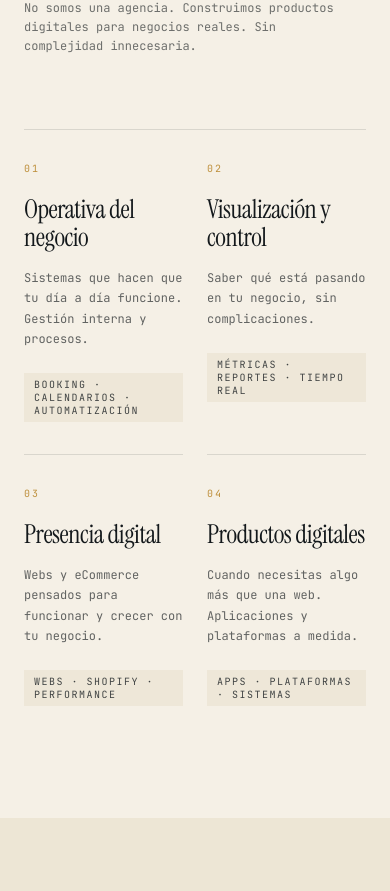
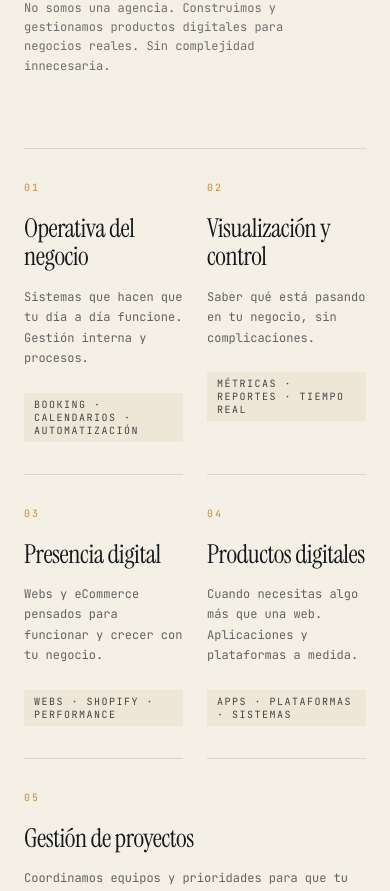
Before and after one commit to honestechfactory/landing-htf, a Next.js app: page / in a window 390 px wide. Shown: the part 1094-1985 px from the top of the page. Built offline with nearby package versions, Linux system fonts and the light colour scheme.

Commit message:
feat: expand services section with new project management service and adjust grid layout

```diff
--- a/src/app/globals.css
+++ b/src/app/globals.css
@@ -318,7 +318,7 @@ section {
 
 .services-grid {
   display: grid;
-  grid-template-columns: repeat(4, 1fr);
+  grid-template-columns: repeat(5, 1fr);
   border-top: 1px solid var(--htf-line);
 }
 
@@ -816,9 +816,10 @@ footer a:hover {
     padding-left: 0;
   }
 
-  /* Last row in 2-column grid: remove border from both cells */
-  .service-card:nth-last-child(-n+2) {
+  /* 5th card alone in last row: full width, no border */
+  .service-card:last-child {
     border-bottom: none;
+    grid-column: span 2;
   }
 
   .proceso-step:last-child {
--- a/src/components/Servicios.tsx
+++ b/src/components/Servicios.tsx
@@ -25,6 +25,12 @@ const services = [
     desc: 'Cuando necesitas algo más que una web. Aplicaciones y plataformas a medida.',
     tag: 'apps · plataformas · sistemas',
   },
+  {
+    num: '05',
+    name: 'Gestión de proyectos',
+    desc: 'Coordinamos equipos y prioridades para que tu proyecto llegue a donde tiene que llegar.',
+    tag: 'project management · roadmap · equipos',
+  },
 ]
 
 export default function Servicios() {
@@ -45,7 +51,7 @@ export default function Servicios() {
         </div>
         <ScrollReveal delay={0.2}>
           <p className="section-note">
-            No somos una agencia. Construimos productos digitales para negocios reales.
+            No somos una agencia. Construimos y gestionamos productos digitales para negocios reales.
             Sin complejidad innecesaria.
           </p>
         </ScrollReveal>
```
